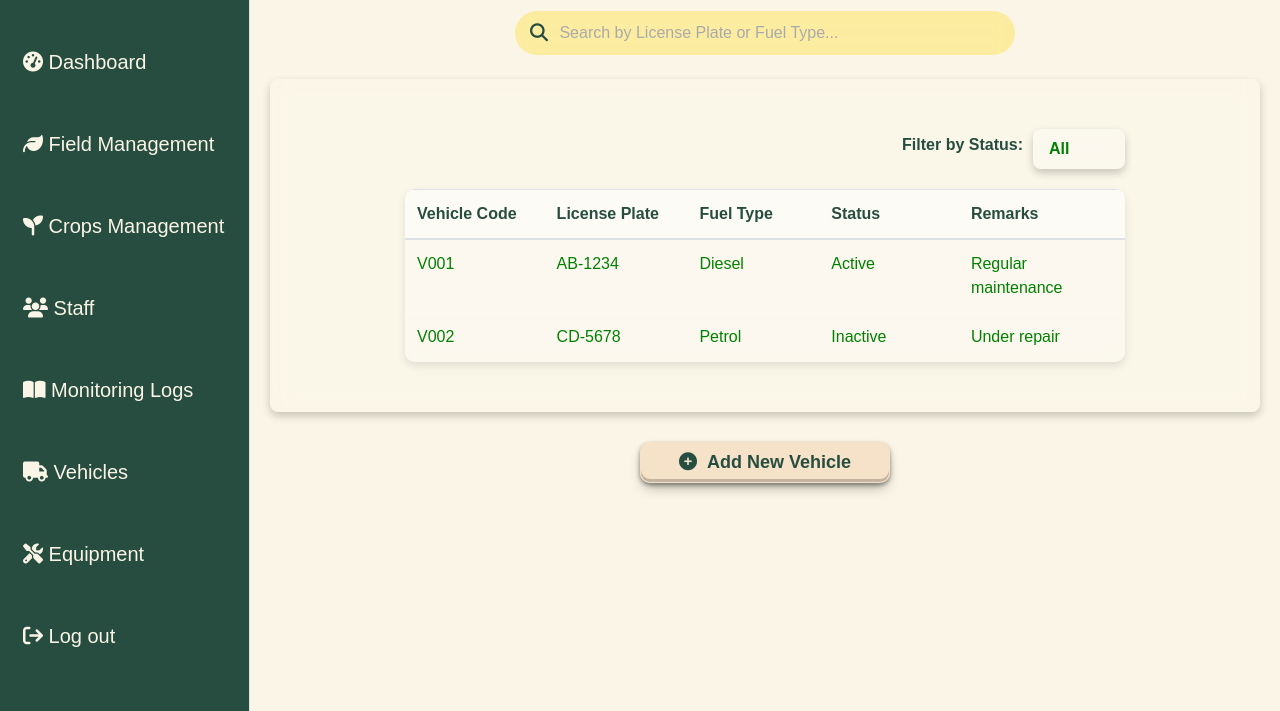
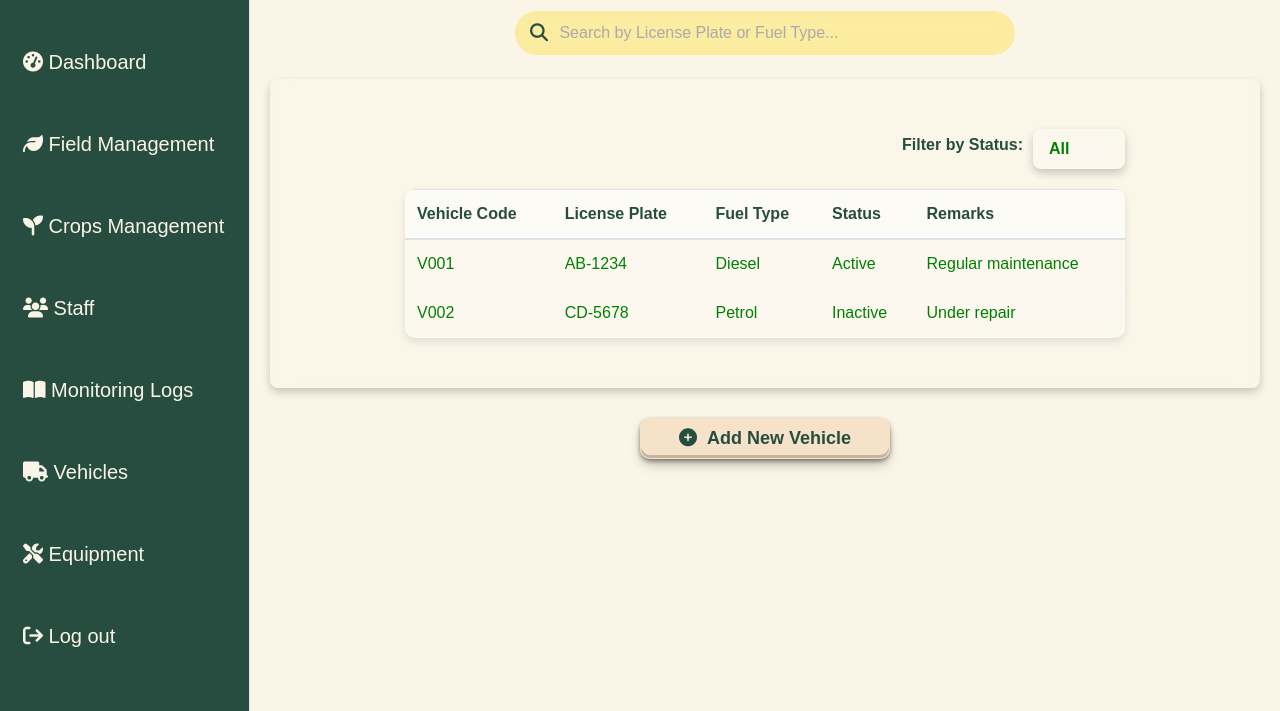
Before and after one commit to pavithraniperera/Green-shadow-Project, a plain HTML site: page FrontEnd/GreenShadow-frontEnd/Vehicle.html in a window 1280 px wide. Shown: the part 89-800 px from the top of the page. Drawn offline with nearby package versions, Linux system fonts and the light colour scheme.

Commit message:
add some styles

```diff
--- a/FrontEnd/GreenShadow-frontEnd/assets/Styles/Field.css
+++ b/FrontEnd/GreenShadow-frontEnd/assets/Styles/Field.css
@@ -247,11 +247,13 @@
     padding: 20px; /* Adds spacing */
     box-shadow: 0 4px 12px rgba(0, 0, 0, 0.1); /* Soft shadow for depth */
 }
-#fieldCode,#fieldName,#fieldSize,#crops,#staff,#fieldLocation,.glass-input,#location,#cropDetailForm input,#staffDetailForm input{
+#fieldCode,#fieldName,#fieldSize,#crops,#staff,#fieldLocation,.glass-input,#location,#cropDetailForm input,#staffDetailForm input,#logDetailForm input,
+#logDetailForm select,#logDetailForm textarea,#addMonitoringLogForm select,#addMonitoringLogForm textarea ,#vehicleDetailForm input,#vehicleDetailForm textarea
+,#equipmentDetailForm input,#equipmentDetailForm textarea,#addEquipmentForm input,#addEquipmentForm textarea,#addEquipmentForm select{
     background-color: rgba(138, 211, 141, 0.24);
     backdrop-filter: blur(10px);
 }
-#fieldDetailModal label , #addFieldModal label , #cropDetailForm label, #staffDetailForm label{
+#fieldDetailModal label , #addFieldModal label , #cropDetailForm label, #staffDetailForm label,#logDetailForm label,#equipmentDetailForm label{
     font-size: 18px;
     font-weight: 120;
     font-family: "Itim", cursive;
--- a/FrontEnd/GreenShadow-frontEnd/assets/Styles/Staff.css
+++ b/FrontEnd/GreenShadow-frontEnd/assets/Styles/Staff.css
@@ -6,7 +6,7 @@
 }
 
 /* Glass-look table styling */
-.staff-table,.vehicle-table {
+.staff-table,.vehicle-table,.equipment-table {
     width: 100%;
     border-collapse: collapse;
     margin: 0 auto;
@@ -18,7 +18,7 @@
 }
 
 /* Table headers */
-.staff-table th ,.vehicle-table th{
+.staff-table th ,.vehicle-table th,.equipment-table th{
     padding: 12px;
     text-align: left;
     background: rgba(255, 255, 255, 0.4); /* Slightly darker for headers */
@@ -27,14 +27,14 @@
 }
 
 /* Table data */
-.staff-table td ,.vehicle-table td{
+.staff-table td ,.vehicle-table td,.equipment-table td{
     padding: 12px;
     color: green;
     border-bottom: 1px solid rgba(255, 255, 255, 0.2);
 }
 
 /* Table rows hover effect */
-.staff-table tbody tr:hover,.vehicle-table tbody tr:hover {
+.staff-table tbody tr:hover,.vehicle-table tbody tr:hover,.equipment-table tbody tr:hover {
     background: rgba(255, 255, 255, 0.3); /* Slightly darker on hover */
     cursor: pointer;
 }
--- a/FrontEnd/GreenShadow-frontEnd/assets/Styles/Vehicle.css
+++ b/FrontEnd/GreenShadow-frontEnd/assets/Styles/Vehicle.css
@@ -1,5 +1,5 @@
 
-.vehicle-container {
+.vehicle-container ,.equipment-container{
     position: relative;
     padding: 20px;
     display: flex;
@@ -11,7 +11,7 @@
 }
 
 /* Filter container positioned at the top-right corner */
-.vehicle-filter-container {
+.vehicle-filter-container,.equipment-filter-container {
     position: absolute;
     top: 20px;
     right: 20px;
@@ -47,15 +47,16 @@
 }
 
 /* Centered table styling */
-.vehicle-table-wrapper {
+.vehicle-table-wrapper,.equipment-table-wrapper {
     width: 100%;
     display: flex;
     justify-content: center;
     margin-top: 60px; /* Adjust to provide space for filter box */
+
 }
 
 
 /* Increase column width */
-.vehicle-table th, .vehicle-table td {
-    width: 300px;
+.vehicle-table th, .vehicle-table td,.equipment-table td {
+    max-width: 300px;
 }
```
